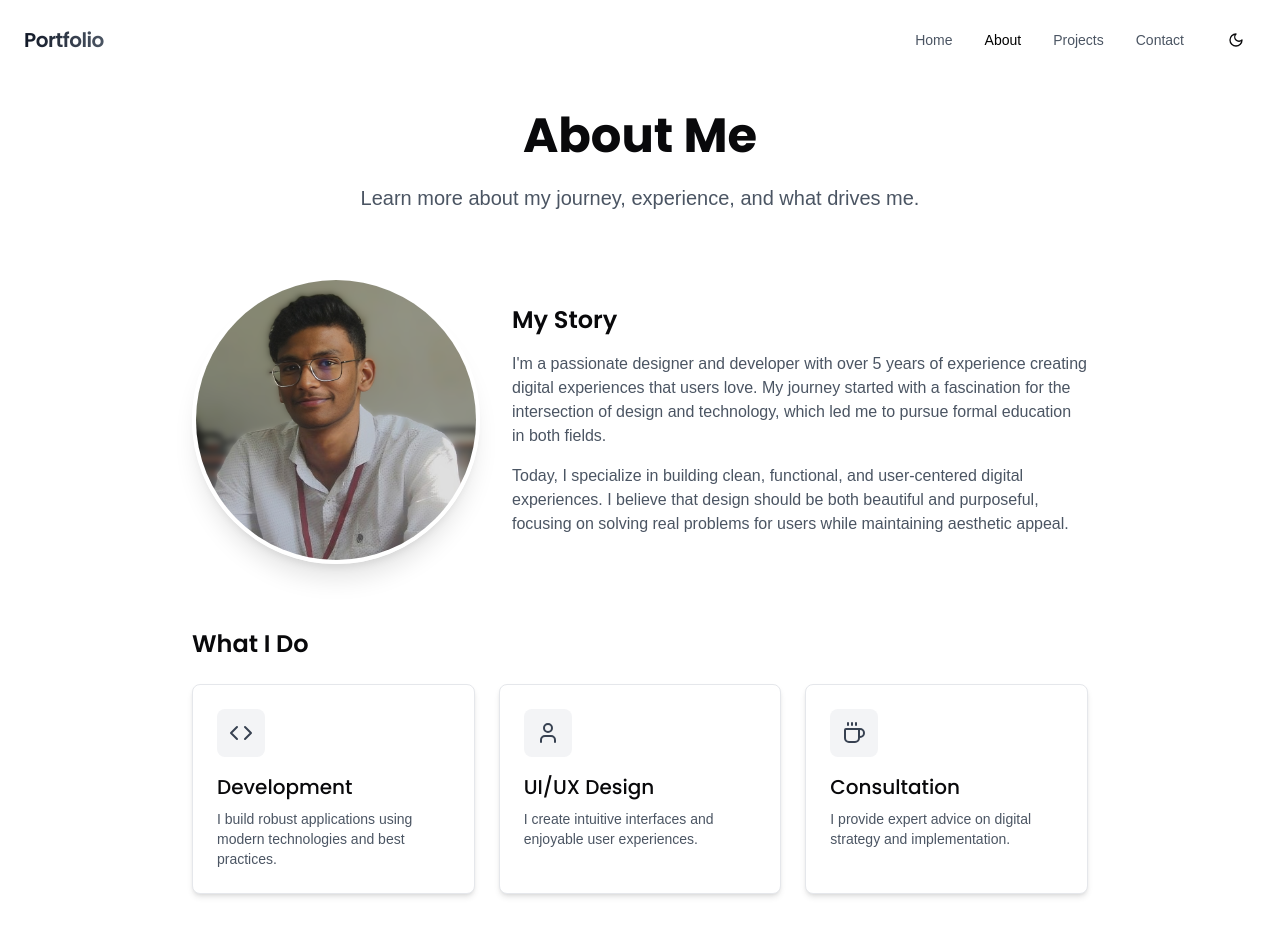
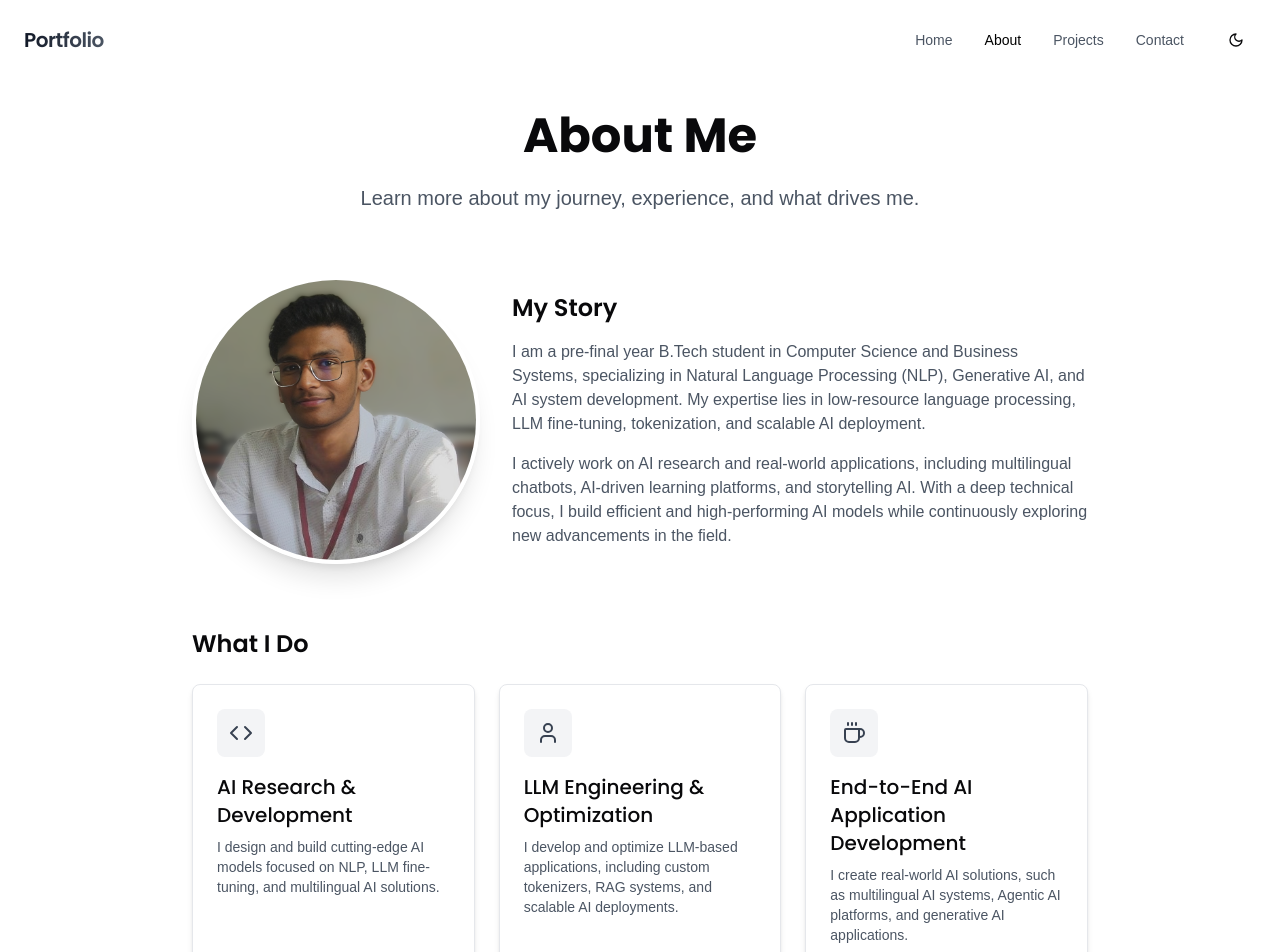
Before and after one commit to viswadarshan-024/viswadarshan-portfolio, a React (Vite) app: page /about in a window 1280 px wide. Shown: the top 952 px of the page. Built offline with nearby package versions, Linux system fonts and the light colour scheme.

Commit message:
Update About.tsx

```diff
--- a/src/pages/About.tsx
+++ b/src/pages/About.tsx
@@ -87,10 +87,10 @@ const About = () => {
               <div className="w-full md:w-2/3">
                 <h2 className="text-2xl font-display font-semibold mb-4">My Story</h2>
                 <p className="text-gray-600 dark:text-gray-400 mb-4">
-                  I'm a passionate designer and developer with over 5 years of experience creating digital experiences that users love. My journey started with a fascination for the intersection of design and technology, which led me to pursue formal education in both fields.
+                  I am a pre-final year B.Tech student in Computer Science and Business Systems, specializing in Natural Language Processing (NLP), Generative AI, and AI system development. My expertise lies in low-resource language processing, LLM fine-tuning, tokenization, and scalable AI deployment.
                 </p>
                 <p className="text-gray-600 dark:text-gray-400">
-                  Today, I specialize in building clean, functional, and user-centered digital experiences. I believe that design should be both beautiful and purposeful, focusing on solving real problems for users while maintaining aesthetic appeal.
+                  I actively work on AI research and real-world applications, including multilingual chatbots, AI-driven learning platforms, and storytelling AI. With a deep technical focus, I build efficient and high-performing AI models while continuously exploring new advancements in the field.
                 </p>
               </div>
             </div>
@@ -104,9 +104,9 @@ const About = () => {
                 <div className="w-12 h-12 rounded-lg bg-gray-100 dark:bg-gray-800 flex items-center justify-center mb-4">
                   <Code className="w-6 h-6 text-gray-700 dark:text-gray-300" />
                 </div>
-                <h3 className="text-xl font-display font-medium mb-2">Development</h3>
+                <h3 className="text-xl font-display font-medium mb-2">AI Research & Development</h3>
                 <p className="text-gray-600 dark:text-gray-400 text-sm">
-                  I build robust applications using modern technologies and best practices.
+                  I design and build cutting-edge AI models focused on NLP, LLM fine-tuning, and multilingual AI solutions.
                 </p>
               </div>
 
@@ -114,9 +114,9 @@ const About = () => {
                 <div className="w-12 h-12 rounded-lg bg-gray-100 dark:bg-gray-800 flex items-center justify-center mb-4">
                   <User className="w-6 h-6 text-gray-700 dark:text-gray-300" />
                 </div>
-                <h3 className="text-xl font-display font-medium mb-2">UI/UX Design</h3>
+                <h3 className="text-xl font-display font-medium mb-2">LLM Engineering & Optimization</h3>
                 <p className="text-gray-600 dark:text-gray-400 text-sm">
-                  I create intuitive interfaces and enjoyable user experiences.
+                  I develop and optimize LLM-based applications, including custom tokenizers, RAG systems, and scalable AI deployments.
                 </p>
               </div>
 
@@ -124,9 +124,9 @@ const About = () => {
                 <div className="w-12 h-12 rounded-lg bg-gray-100 dark:bg-gray-800 flex items-center justify-center mb-4">
                   <Coffee className="w-6 h-6 text-gray-700 dark:text-gray-300" />
                 </div>
-                <h3 className="text-xl font-display font-medium mb-2">Consultation</h3>
+                <h3 className="text-xl font-display font-medium mb-2">End-to-End AI Application Development</h3>
                 <p className="text-gray-600 dark:text-gray-400 text-sm">
-                  I provide expert advice on digital strategy and implementation.
+                  I create real-world AI solutions, such as multilingual AI systems, Agentic AI platforms, and generative AI applications.
                 </p>
               </div>
             </div>
```
